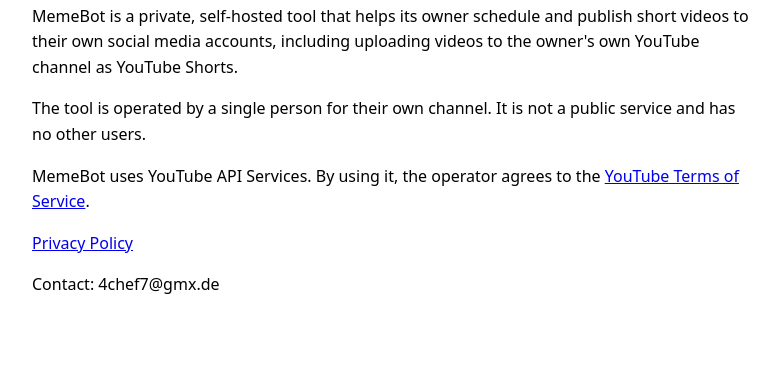
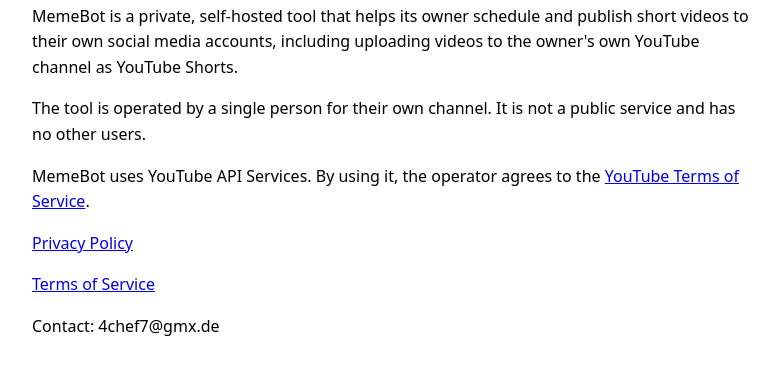
Before and after one commit to 4chef7/memebot-site, a plain HTML site: page index.html in a window 1280 px wide. Shown: the part 109-484 px from the top of the page, without its empty margins (248-1027 px from the left). Drawn offline with Linux system fonts and the light colour scheme.

Commit message:
Add Terms of Service link to index.html

```diff
--- a/index.html
+++ b/index.html
@@ -14,6 +14,7 @@
 <p>MemeBot uses YouTube API Services. By using it, the operator agrees to the
 <a href="https://www.youtube.com/t/terms">YouTube Terms of Service</a>.</p>
 <p><a href="privacy.html">Privacy Policy</a></p>
+<p><a href="terms.html">Terms of Service</a></p>
 <p>Contact: 4chef7@gmx.de</p>
 </body>
 </html>
```
